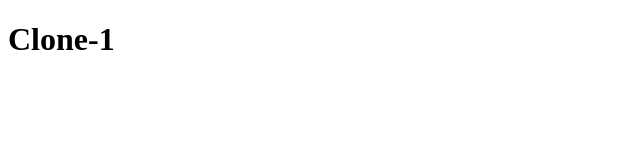
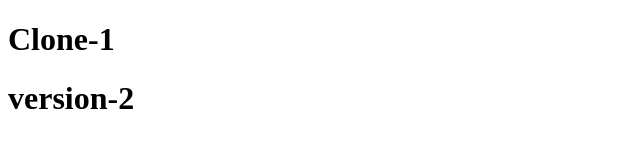
Before and after one commit to PNL2/gitclone-1, a plain HTML site: page index.html in a window 1280 px wide. Shown: the whole page, without its empty margins (0-640 px from the left). Drawn offline with Linux system fonts and the light colour scheme.

Commit message:
version 1.2

```diff
--- a/index.html
+++ b/index.html
@@ -7,5 +7,6 @@
 </head>
 <body>
     <h1>Clone-1</h1>
+    <h1>version-2</h1>
 </body>
 </html>
```
